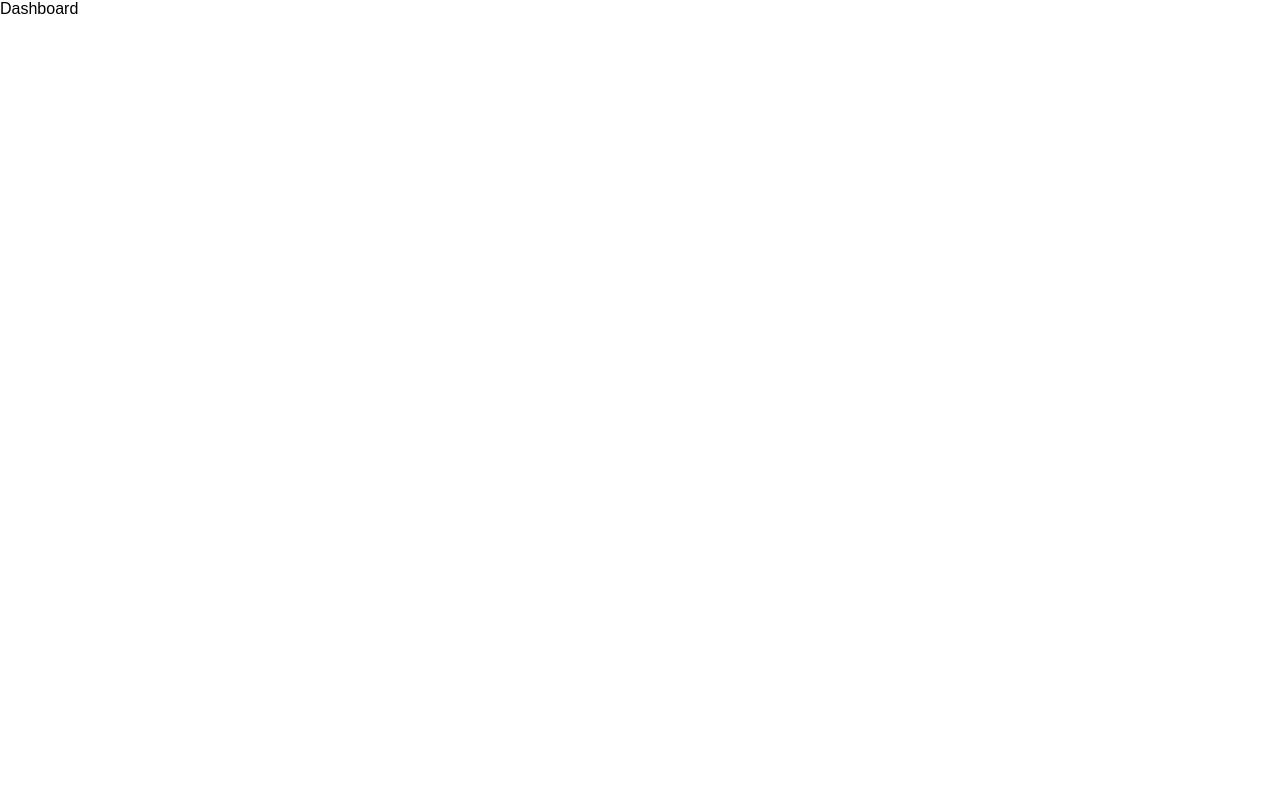
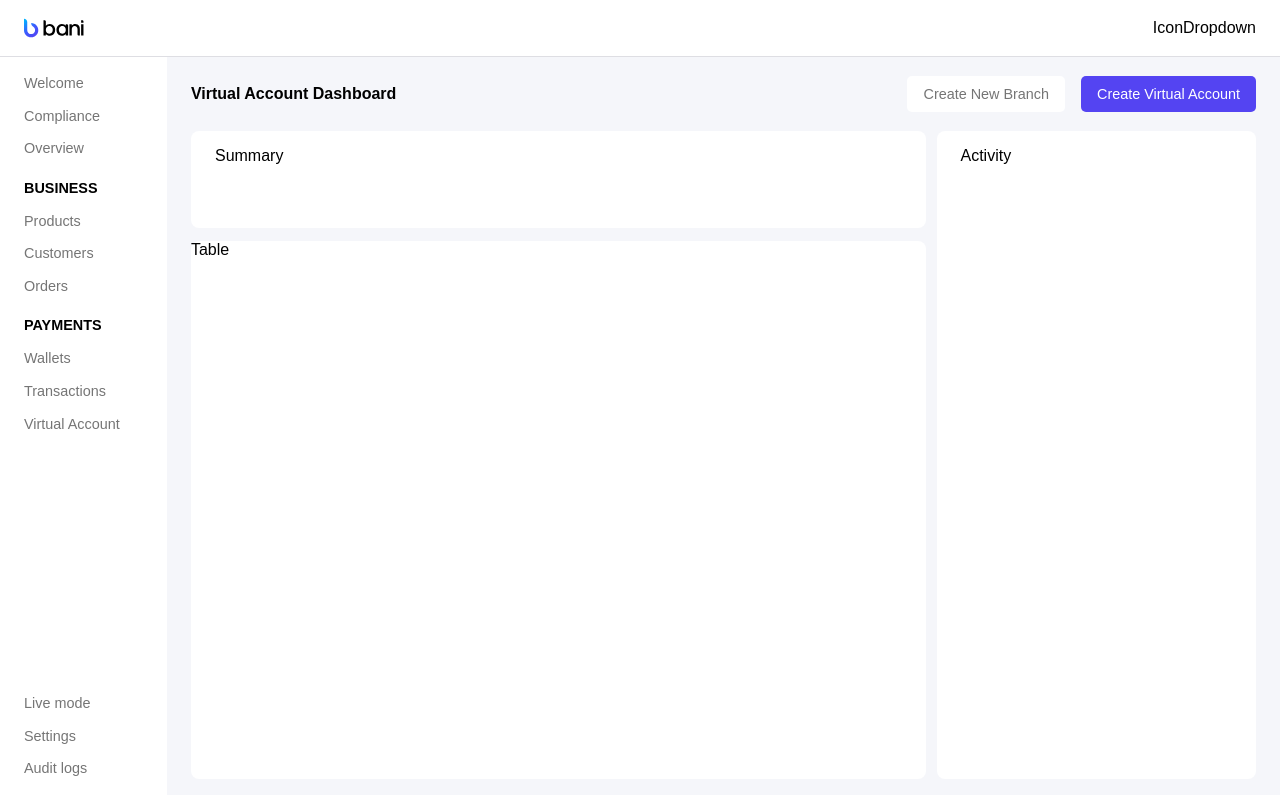
Before and after one commit to asoluka/talentsquarebani, a React (Create React App) app: page /dashboard in a window 1280 px wide. Built offline with nearby package versions, Linux system fonts and the light colour scheme.

Commit message:
create skeleton for dashboard

```diff
--- /dev/null
+++ b/src/components/molecules/Navbar/index.jsx
@@ -0,0 +1,28 @@
+import React from "react";
+import styled from "styled-components";
+import { Flex, Text } from "../../atoms";
+import logoFile from "../../../assets/images/svg/logo.svg";
+
+const Wrapper = styled.nav`
+  padding: 8px 24px;
+  display: flex;
+  justify-content: space-between;
+  align-items: center;
+`;
+
+const Logo = styled.img`
+  width: 60px;
+  height: 40px;
+`;
+
+export const Navbar = () => {
+  return (
+    <Wrapper>
+      <Logo src={logoFile} alt="logo" />
+      <Flex>
+        <Text>Icon</Text>
+        <Text>Dropdown</Text>
+      </Flex>
+    </Wrapper>
+  );
+};
--- /dev/null
+++ b/src/components/molecules/SideNav/index.jsx
@@ -0,0 +1,87 @@
+import { Link } from "react-router-dom";
+import styled from "styled-components";
+import { baniColors } from "../../../theme/colors";
+import { typeScale } from "../../../theme";
+import { Flex, Text } from "../../atoms";
+
+const Wrapper = styled.nav`
+  padding: 18px 24px;
+  display: flex;
+  flex-direction: column;
+  justify-content: space-between;
+  height: 100%;
+`;
+const LinkItem = styled(Link)`
+  color: ${baniColors.lightGrey};
+  text-decoration: none;
+  font-size: ${typeScale.paragraph};
+  display: block;
+`;
+const TopLinks = styled.div`
+  & div:not(:last-child) {
+    padding-bottom: 16px;
+  }
+`;
+const BottomLinks = styled.div`
+  & div:not(:last-child) {
+    padding-bottom: 16px;
+  }
+`;
+const LinkHeading = styled(Text)`
+  text-transform: uppercase;
+  font-weight: 600;
+  padding: 6px 0 16px 0;
+  margin: 0;
+`;
+
+export const SideNav = () => {
+  return (
+    <Wrapper>
+      <TopLinks>
+        <Flex>
+          <LinkItem>Welcome</LinkItem>
+        </Flex>
+        <Flex>
+          <LinkItem>Compliance</LinkItem>
+        </Flex>
+        <Flex>
+          <LinkItem>Overview</LinkItem>
+        </Flex>
+
+        <LinkHeading type="p">BUSINESS</LinkHeading>
+        <Flex>
+          <LinkItem>Products</LinkItem>
+        </Flex>
+        <Flex>
+          <LinkItem>Customers</LinkItem>
+        </Flex>
+        <Flex>
+          <LinkItem>Orders</LinkItem>
+        </Flex>
+
+        <LinkHeading type="p">PAYMENTS</LinkHeading>
+        <Flex>
+          <LinkItem>Wallets</LinkItem>
+        </Flex>
+        <Flex>
+          <LinkItem>Transactions</LinkItem>
+        </Flex>
+        <Flex>
+          <LinkItem>Virtual Account</LinkItem>
+        </Flex>
+      </TopLinks>
+
+      <BottomLinks>
+        <Flex>
+          <LinkItem>Live mode</LinkItem>
+        </Flex>
+        <Flex>
+          <LinkItem>Settings</LinkItem>
+        </Flex>
+        <Flex>
+          <LinkItem>Audit logs</LinkItem>
+        </Flex>
+      </BottomLinks>
+    </Wrapper>
+  );
+};
--- a/src/components/molecules/index.js
+++ b/src/components/molecules/index.js
@@ -0,0 +1,2 @@
+export * from "./Navbar";
+export * from "./SideNav";
--- a/src/components/pages/Dashboard/index.jsx
+++ b/src/components/pages/Dashboard/index.jsx
@@ -1,5 +1,95 @@
 import React from "react";
+import { DashboardTemplate } from "../../templates";
+import { Navbar, SideNav } from "../../molecules";
+import styled from "styled-components";
+import { Flex, Text } from "../../atoms";
+import { Link } from "react-router-dom";
+import { baniColors } from "../../../theme/colors";
+
+const SecondaryMenuSection = styled.section`
+  height: 10%;
+  padding: 0 24px;
+  display: flex;
+  justify-content: space-between;
+  align-items: center;
+`;
+const SecondaryMenuLink = styled(Link)`
+  background-color: ${({ backgroundColor }) =>
+    backgroundColor || baniColors.white};
+  padding: 10px 16px;
+  text-decoration: none;
+  border-radius: 5px;
+  font-size: 0.9rem;
+  color: ${({ color }) => color};
+`;
+const SecondaryMenuLinkWrapper = styled(Flex)`
+  & a:not(:last-child) {
+    margin-right: 16px;
+  }
+`;
+const BodySection = styled.section`
+  display: flex;
+  height: 90%;
+  padding: 0 24px 16px 24px;
+  background: transparent;
+  justify-content: space-between;
+`;
+const VirtualAccountListSection = styled.section`
+  background-color: transparent;
+  width: 69%;
+  height: 100%;
+  border-radius: 8px;
+  display: flex;
+  flex-direction: column;
+  justify-content: space-between;
+`;
+const VirtualAccountSummary = styled.section`
+  background-color: ${baniColors.white};
+  height: 15%;
+  border-radius: 8px;
+  padding: 16px 24px;
+`;
+const VirtualAccountsList = styled.section`
+  background-color: ${baniColors.white};
+  height: 83%;
+  border-radius: 8px;
+`;
+const ActivityFeedSection = styled.section`
+  background-color: ${baniColors.white};
+  padding: 16px 24px;
+  width: 30%;
+  height: 100%;
+  border-radius: 8px;
+`;
 
 export const Dashboard = () => {
-  return <div>Dashboard</div>;
+  return (
+    <DashboardTemplate header={<Navbar />} sidebar={<SideNav />}>
+      <SecondaryMenuSection>
+        <Text type="h3" lineHeight="35px" fontWeight="600" margin="0">
+          Virtual Account Dashboard
+        </Text>
+
+        <SecondaryMenuLinkWrapper>
+          <SecondaryMenuLink color={baniColors.lightGrey}>
+            Create New Branch
+          </SecondaryMenuLink>
+          <SecondaryMenuLink
+            backgroundColor={baniColors.blue}
+            color={baniColors.white}
+          >
+            Create Virtual Account
+          </SecondaryMenuLink>
+        </SecondaryMenuLinkWrapper>
+      </SecondaryMenuSection>
+
+      <BodySection>
+        <VirtualAccountListSection>
+          <VirtualAccountSummary>Summary</VirtualAccountSummary>
+          <VirtualAccountsList>Table</VirtualAccountsList>
+        </VirtualAccountListSection>
+        <ActivityFeedSection>Activity</ActivityFeedSection>
+      </BodySection>
+    </DashboardTemplate>
+  );
 };
--- a/src/components/templates/PageTemplate/index.jsx
+++ b/src/components/templates/DashboardTemplate/index.jsx
@@ -1,52 +1,48 @@
 import PropTypes from "prop-types";
 import styled from "styled-components";
-import { PageScrollBar } from "../../atoms";
+import { Flex } from "../../atoms";
+import { baniColors } from "../../../theme/colors";
 
 const isMobile = window.innerWidth <= 768;
-
 const Wrapper = styled.div``;
-
-const Header = styled.header`
+const Header = styled.nav`
   border-bottom: 1.5px solid #dedee3;
 `;
-
-const Footer = styled.footer``;
-
-const Section = styled.section`
+const SideBar = styled.aside`
+  width: 15%;
+`;
+const Section = styled(Flex)`
   background-color: ${({ backgroundColor }) => backgroundColor};
   padding: ${({ padding }) => padding};
   height: ${isMobile ? "100%" : "calc(100vh - 62px)"};
   overflow-y: auto;
-  /* -ms-overflow-style: none;
-  scrollbar-width: none;
-  ::-webkit-scrollbar {
-    display: none;
-  } */
-  ${PageScrollBar}
 `;
-
 const Main = styled.main`
   padding: 0;
   margin: 0;
   width: 100%;
+  background-color: ${baniColors.background};
 `;
 
-export const PageTemplate = ({ header, children, footer, backgroundColor }) => (
+export const DashboardTemplate = ({
+  header,
+  children,
+  sidebar,
+  backgroundColor,
+}) => (
   <Wrapper>
     {header && <Header>{header}</Header>}
 
-    <Main>
-      <Section backgroundColor={backgroundColor}>
-        {children}
-        {footer && <Footer>{footer}</Footer>}
-      </Section>
-    </Main>
+    <Section backgroundColor={backgroundColor}>
+      {sidebar && <SideBar>{sidebar}</SideBar>}
+      <Main>{children}</Main>
+    </Section>
   </Wrapper>
 );
 
-PageTemplate.propTypes = {
+DashboardTemplate.propTypes = {
   header: PropTypes.node,
-  footer: PropTypes.node,
+  sidebar: PropTypes.node,
   backgroundColor: PropTypes.string,
   children: PropTypes.any.isRequired,
 };
--- a/src/components/templates/index.js
+++ b/src/components/templates/index.js
@@ -0,0 +1 @@
+export * from "./DashboardTemplate";
```
